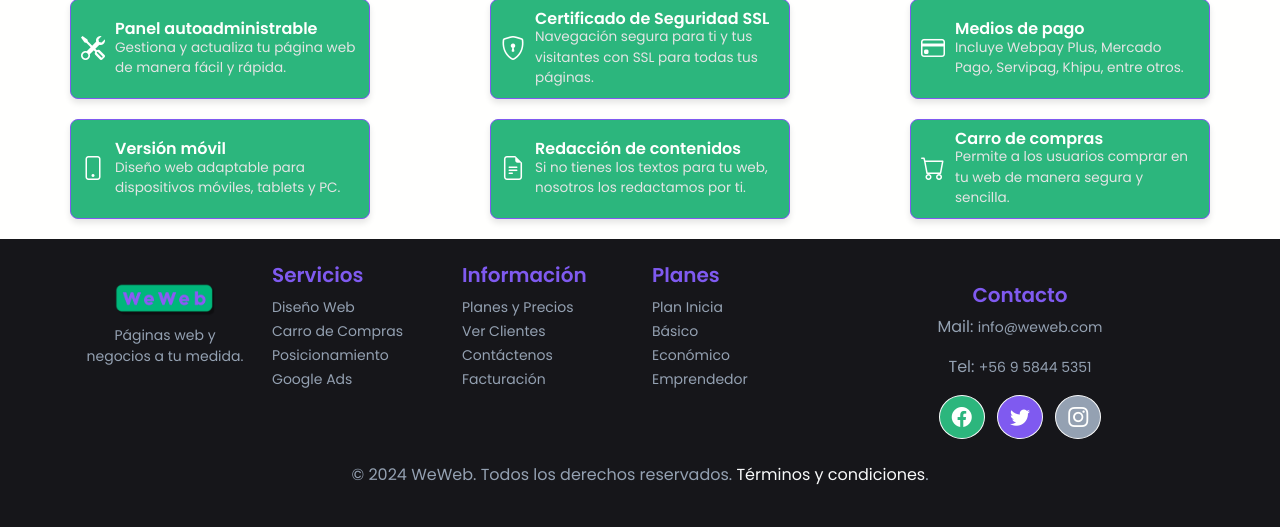
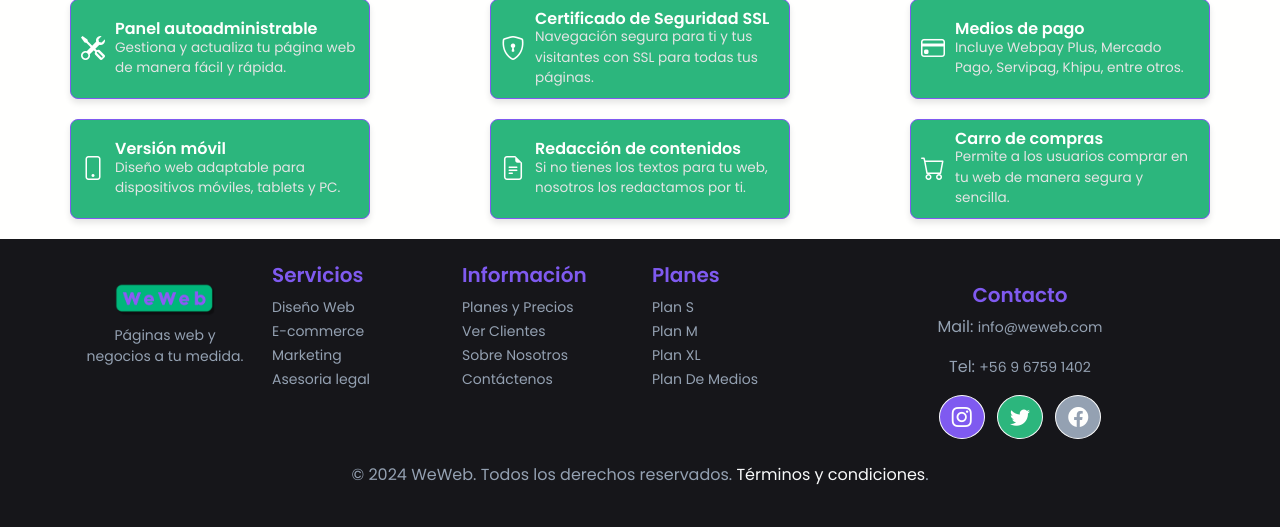
Before and after one commit to AdalParsifal/webx, a Django app: page /home/ in a window 1280 px wide. Shown: the part 2478-3005 px from the top of the page. Run offline with Django 5.2, Linux system fonts and the light colour scheme; data comes from the database, SQL or seed files in the repository; both versions use the stored data as it was after the commit; some libraries are stand-ins or nearby versions.

Commit message:
footer, nav y links + edits

```diff
--- a/static/css/style.css
+++ b/static/css/style.css
@@ -132,7 +132,7 @@ body {
   display: inline-block;
   gap: 20px; /* Space between items */
   list-style: none; /* Remove default list styling */
-  margin-left: 850px;
+  margin-left: 930px;
 }
 
 .nav-item {
--- a/webpage/templates/base.html
+++ b/webpage/templates/base.html
@@ -25,16 +25,14 @@
         <div class="navbar-container">
           <!-- Logo -->
           <a class="navbar-brand" href="#">
-            <img src="{% static 'img/logo1.png' %}" alt="WeWeb Logo" class="logo" href="home.html">
+            <img src="{% static 'img/logo1.png' %}" alt="WeWeb Logo" class="logo" href="/home/">
           </a>
           <button class="navbar-toggler" onclick="toggleNavbar()">☰</button>
           <!-- Navbar Links -->
           <ul class="navbar-nav">
-            <li class="nav-item"><a class="nav-link" href="#home">Inicio</a></li>
+            <li class="nav-item"><a class="nav-link" href="/home/">Inicio</a></li>
             <li class="nav-item"><a class="nav-link" href="#planes">Planes</a></li>
-            <li class="nav-item"><a class="nav-link" href="#contacto">Contacto</a></li>
-            <li class="nav-item"><a class="nav-link" href="#shop"><i class="bi bi-cart"></i></a></li>
-            <li class="nav-item"><a class="nav-link" href="#account"><i class="bi bi-person"></i></a></li>
+            <li class="nav-item"><a class="nav-link" href="#foot">Contacto</a></li>
           </ul>
         </div>
       </nav>
@@ -48,7 +46,7 @@
         {% endblock %}
     </main>
 
-    <footer class="footer-section py-4">
+    <footer id="foot" class="footer-section py-4">
         <div class="container">
             <div class="row">
                 <!-- Logo and Slogan -->
@@ -61,10 +59,10 @@
                 <div class="col-lg-2 col-md-6 mb-3">
                     <h5 class="fw-bold" style="color: #7F5AF0;">Servicios</h5>
                     <ul class="list-unstyled">
-                        <li><a href="#" class="footer-link">Diseño Web</a></li>
-                        <li><a href="#" class="footer-link">Carro de Compras</a></li>
-                        <li><a href="#" class="footer-link">Posicionamiento</a></li>
-                        <li><a href="#" class="footer-link">Google Ads</a></li>
+                        <li><a href="#planes" class="footer-link">Diseño Web</a></li>
+                        <li><a href="#planes" class="footer-link">E-commerce</a></li>
+                        <li><a href="#medios-plan" class="footer-link">Marketing</a></li>
+                        <li><a href="https://wa.me/56967591402" class="footer-link">Asesoria legal</a></li>
                     </ul>
                 </div>
 
@@ -72,10 +70,10 @@
                 <div class="col-lg-2 col-md-6 mb-3">
                     <h5 class="fw-bold" style="color: #7F5AF0;">Información</h5>
                     <ul class="list-unstyled">
-                        <li><a href="#" class="footer-link">Planes y Precios</a></li>
+                        <li><a href="#planes" class="footer-link">Planes y Precios</a></li>
                         <li><a href="#" class="footer-link">Ver Clientes</a></li>
-                        <li><a href="#" class="footer-link">Contáctenos</a></li>
-                        <li><a href="#" class="footer-link">Facturación</a></li>
+                        <li><a href="#about-section" class="footer-link">Sobre Nosotros</a></li>
+                        <li><a href="https://wa.me/56967591402" class="footer-link">Contáctenos</a></li>
                     </ul>
                 </div>
 
@@ -83,10 +81,10 @@
                 <div class="col-lg-2 col-md-6 mb-3">
                     <h5 class="fw-bold" style="color: #7F5AF0;">Planes</h5>
                     <ul class="list-unstyled">
-                        <li><a href="#" class="footer-link">Plan Inicia</a></li>
-                        <li><a href="#" class="footer-link">Básico</a></li>
-                        <li><a href="#" class="footer-link">Económico</a></li>
-                        <li><a href="#" class="footer-link">Emprendedor</a></li>
+                        <li><a href="#planes" class="footer-link">Plan S</a></li>
+                        <li><a href="#planes" class="footer-link">Plan M</a></li>
+                        <li><a href="#planes" class="footer-link">Plan XL</a></li>
+                        <li><a href="#medios-plan" class="footer-link">Plan De Medios</a></li>
                     </ul>
                 </div>
 
@@ -94,11 +92,11 @@
                 <div class="col-lg-4 col-md-12 text-center">
                     <h5 class="fw-bold" style="color: #7F5AF0;">Contacto</h5>
                     <p style="color: #94A1B2;">Mail: <a href="mailto:info@weweb.com" class="footer-link">info@weweb.com</a></p>
-                    <p style="color: #94A1B2;">Tel: <a href="tel:+56958445351" class="footer-link">+56 9 5844 5351</a></p>
+                    <p style="color: #94A1B2;">Tel: <a href="https://wa.me/56967591402" class="footer-link">+56 9 6759 1402</a></p>
                     <div class="social-icons mt-3">
-                        <a href="#" class="btn btn-outline-light rounded-circle mx-1" style="background-color: #2CB67D;"><i class="bi bi-facebook"></i></a>
-                        <a href="#" class="btn btn-outline-light rounded-circle mx-1" style="background-color: #7F5AF0;"><i class="bi bi-twitter"></i></a>
-                        <a href="#" class="btn btn-outline-light rounded-circle mx-1" style="background-color: #94A1B2;"><i class="bi bi-instagram"></i></a>
+                        <a href="https://www.instagram.com/weweb_cl/" class="btn btn-outline-light rounded-circle mx-1" style="background-color: #7F5AF0;"><i class="bi bi-instagram"></i></a>
+                        <a href="#" class="btn btn-outline-light rounded-circle mx-1" style="background-color: #2CB67D;"><i class="bi bi-twitter"></i></a>
+                        <a href="#" class="btn btn-outline-light rounded-circle mx-1" style="background-color: #94A1B2;;"><i class="bi bi-facebook"></i></a>
                     </div>
                 </div>
             </div>
```
Also changed, not shown: db.sqlite3.
